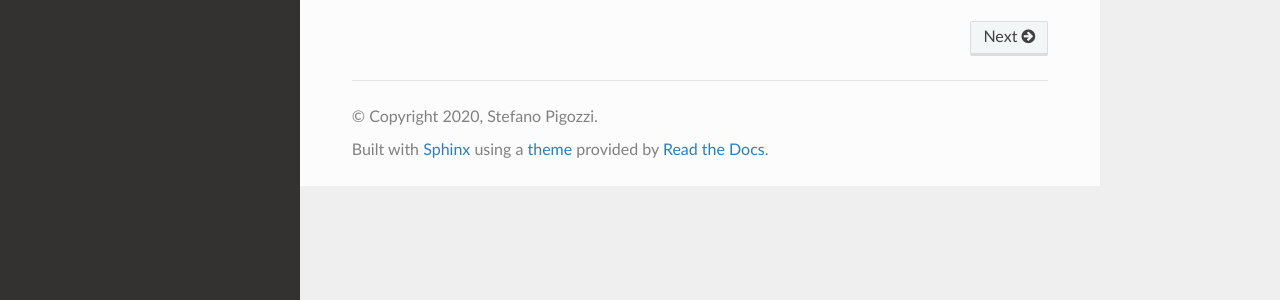
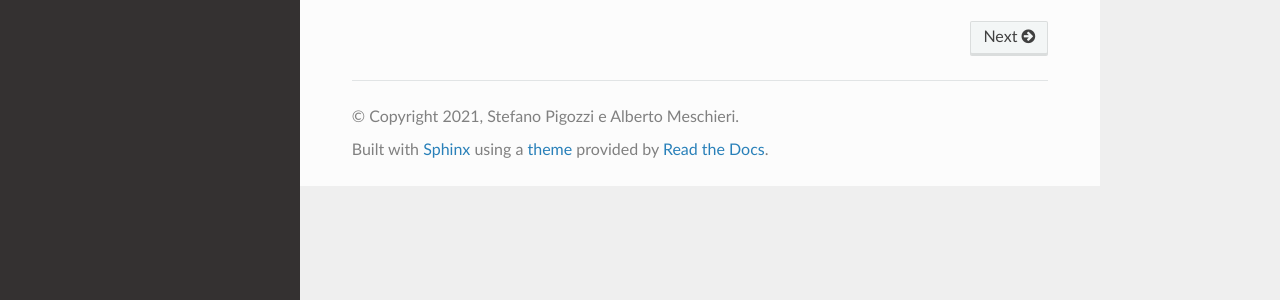
Before and after one commit to Steffo99/mandarin, a Sphinx documentation site: the page built from docs/source/index.rst, in a window 1280 px wide. Shown: the part 595-895 px from the top of the page. Built offline with Sphinx 7.4.7 and the Read the Docs theme 2.0.0, drawn with Linux system fonts in a browser that asks for light colours.

Commit message:
📔 Include @meschio94 in the project authors

```diff
--- a/docs/source/conf.py
+++ b/docs/source/conf.py
@@ -19,12 +19,11 @@
 
 project = 'mandarin'
 # noinspection PyShadowingBuiltins
-copyright = '2020, Stefano Pigozzi'
-author = 'Stefano Pigozzi'
+copyright = '2021, Stefano Pigozzi e Alberto Meschieri'
+author = 'Stefano Pigozzi e Alberto Meschieri'
 
 # The full version, including alpha/beta/rc tags
 release = '0.2.0'
-
 
 # -- General configuration ---------------------------------------------------
 
--- a/pyproject.toml
+++ b/pyproject.toml
@@ -2,7 +2,10 @@
 name = "mandarin"
 version = "0.2.0"
 description = "A cloud music library"
-authors = ["Stefano Pigozzi <ste.pigozzi@gmail.com>"]
+authors = [
+    "Stefano Pigozzi <ste.pigozzi@gmail.com>",
+    "Alberto Meschieri <meschio94@gmail.com>",
+]
 license = "AGPL-3.0-or-later"
 
 [tool.poetry.dependencies]
```
